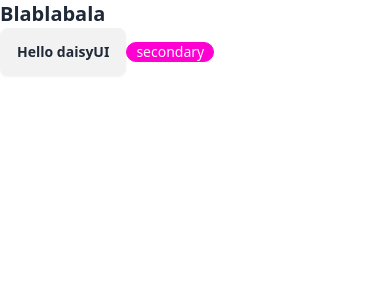
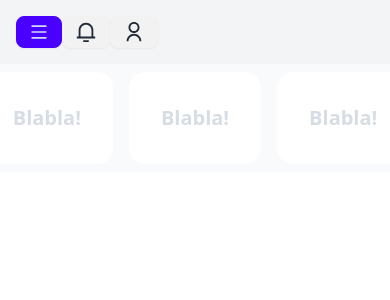
Before and after one commit to maxyurchenkoua/minitrello-test-app, a React (Create React App) app: page / in a window 390 px wide. Shown: the top 300 px of the page. Built offline with nearby package versions, Linux system fonts and the light colour scheme.

Commit message:
basic dashboard responsive layout with cards

```diff
--- a/package.json
+++ b/package.json
@@ -9,6 +9,7 @@
     "daisyui": "^4.6.2",
     "react": "^18.2.0",
     "react-dom": "^18.2.0",
+    "react-icons": "^5.0.1",
     "react-scripts": "5.0.1",
     "tailwindcss": "^3.4.1",
     "web-vitals": "^2.1.4"
--- a/src/App.js
+++ b/src/App.js
@@ -1,10 +1,16 @@
+import Header from "./components/Header";
+import Dashboard from "./components/Dashboard";
+import Sidebar from "./components/Sidebar";
 
 function App() {
   return (
     <div className="App">
-      <p className="text-xl font-bold">Blablabala</p>
-      <button className="btn">Hello daisyUI</button>
-      <div className="badge badge-secondary">secondary</div>
+      <Header />
+      <div className="drawer lg:drawer-open">
+        <input id="my-drawer-2" type="checkbox" className="drawer-toggle" />
+        <Dashboard />
+        <Sidebar />
+      </div>
     </div>
   );
 }
--- /dev/null
+++ b/src/components/Dashboard/Cards/Card.js
@@ -0,0 +1,16 @@
+
+function Card() {
+  return (
+    <div className="card w-96 bg-white text-neutral-content m-2">
+      <div className="card-body items-center text-center">
+        <h2 className="card-title">Blabla!</h2>
+        {/* <div className="card-actions justify-end">
+          <button className="btn btn-primary btn-sm">Accept</button>
+          <button className="btn btn-ghost btn-sm">Deny</button>
+        </div> */}
+      </div>
+    </div>
+  )
+}
+
+export default Card
--- /dev/null
+++ b/src/components/Dashboard/index.js
@@ -0,0 +1,15 @@
+import Card from "./Cards/Card"
+
+
+function Dashboard() {
+  return (
+    <div className="drawer-content flex flex-row  justify-center bg-gray-50">
+      <Card />
+      <Card />
+      <Card />
+    </div>
+  )
+}
+
+
+export default Dashboard
--- /dev/null
+++ b/src/components/Header.js
@@ -0,0 +1,23 @@
+import { RiUserLine, RiNotification3Line, RiMenuFill } from "react-icons/ri";
+
+function Header() {
+  return (
+    <header className="footer items-center p-4 bg-gray-100 text-neutral-content">
+      <nav className="grid-flow-col gap-4 md:place-self-center md:justify-self-end">
+        <div className="flex justify-between">
+          <label htmlFor="my-drawer-2" className="btn btn-primary btn-sm drawer-button lg:hidden">
+            <RiMenuFill size={20} />
+          </label>
+          <button className="btn btn-sm">
+            <RiNotification3Line size={22} />
+          </button>
+          <button className="btn btn-sm">
+            <RiUserLine size={22} />
+          </button>
+        </div>
+      </nav>
+    </header>
+  )
+}
+
+export default Header
--- /dev/null
+++ b/src/components/Sidebar.js
@@ -0,0 +1,16 @@
+import { } from "react-icons/ri";
+
+function Sidebar() {
+  return (
+    <div className="drawer-side">
+      <label htmlFor="my-drawer-2" aria-label="close sidebar" className="drawer-overlay"></label>
+      <ul className="menu p-4 w-80 min-h-full bg-base-200 text-base-content">
+        {/* Sidebar content */}
+        <li><a>Sidebar Item 1</a></li>
+        <li><a>Sidebar Item 2</a></li>
+      </ul>
+    </div>
+  )
+}
+
+export default Sidebar
```
Also changed, not shown: 1 other file (tests, documents, lock files or other folders).
